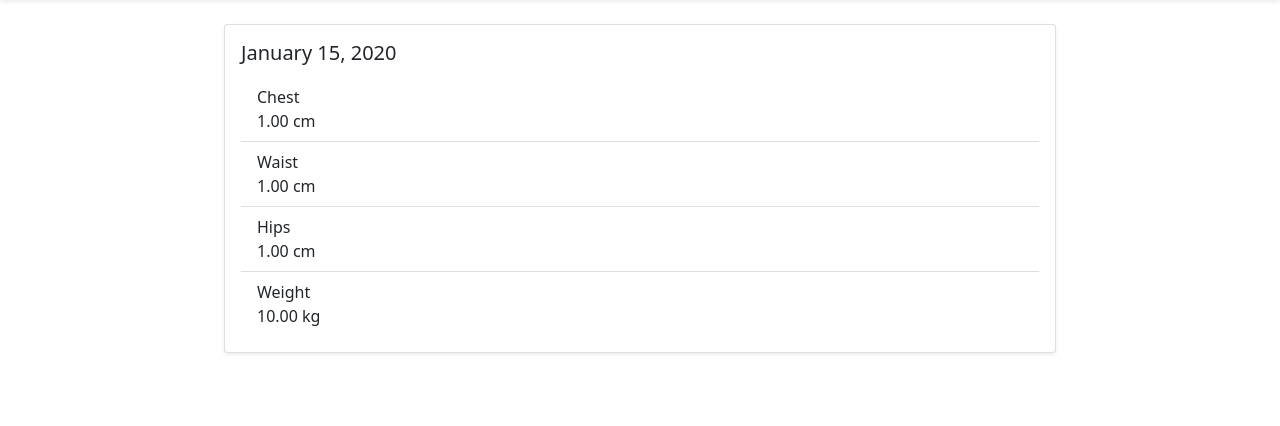
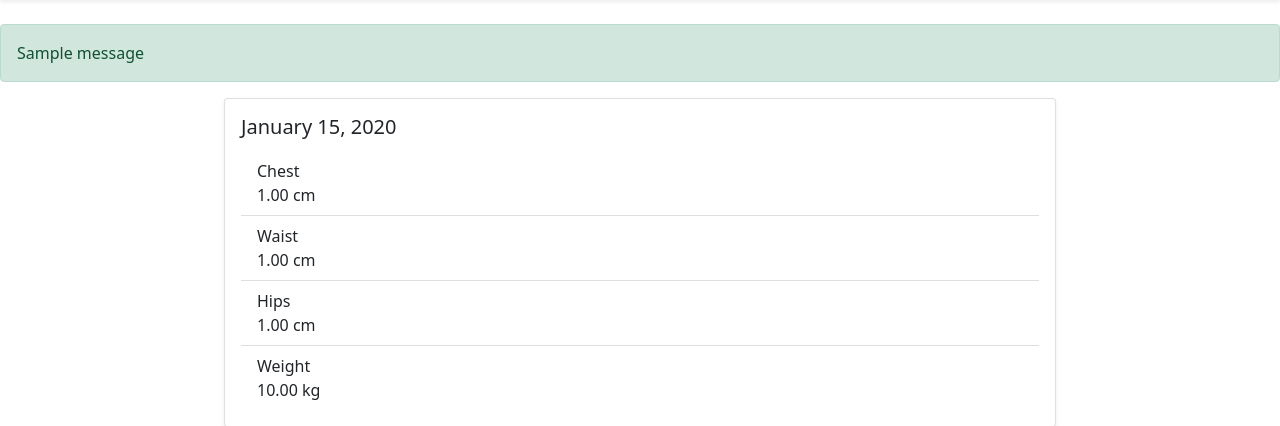
Before and after one commit to mateuszlizun/body-measurement-tracker, a Django app: page / in a window 1280 px wide. Shown: the part 56-482 px from the top of the page. Run offline with Django 4.2, Linux system fonts and the light colour scheme; tables that the repository leaves empty hold one stand-in row (values such as "Sample post"); one stand-in notice (Sample message) is shown; some libraries are stand-ins or nearby versions.

Commit message:
Messages handling in base templates of tracker and users apps

```diff
--- a/tracker/templates/tracker/base.html
+++ b/tracker/templates/tracker/base.html
@@ -52,6 +52,13 @@
                 </div>
             </div>
         </nav>
+        {% if messages %}
+            {% for message in messages %}
+                <div class="alert alert-{{ message.tags }}">
+                    {{ message }}
+                </div>
+            {% endfor %}
+        {% endif %}
 
         {% block content %}{% endblock %}
 
```
Also changed, not shown: users/templates/users/base.html (+8 -0 lines).
